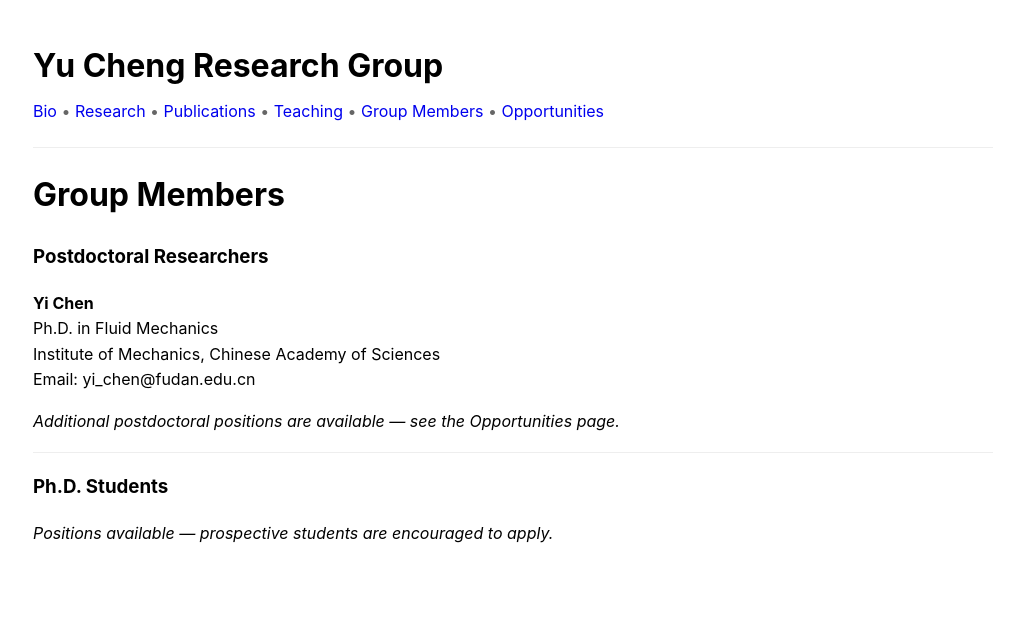
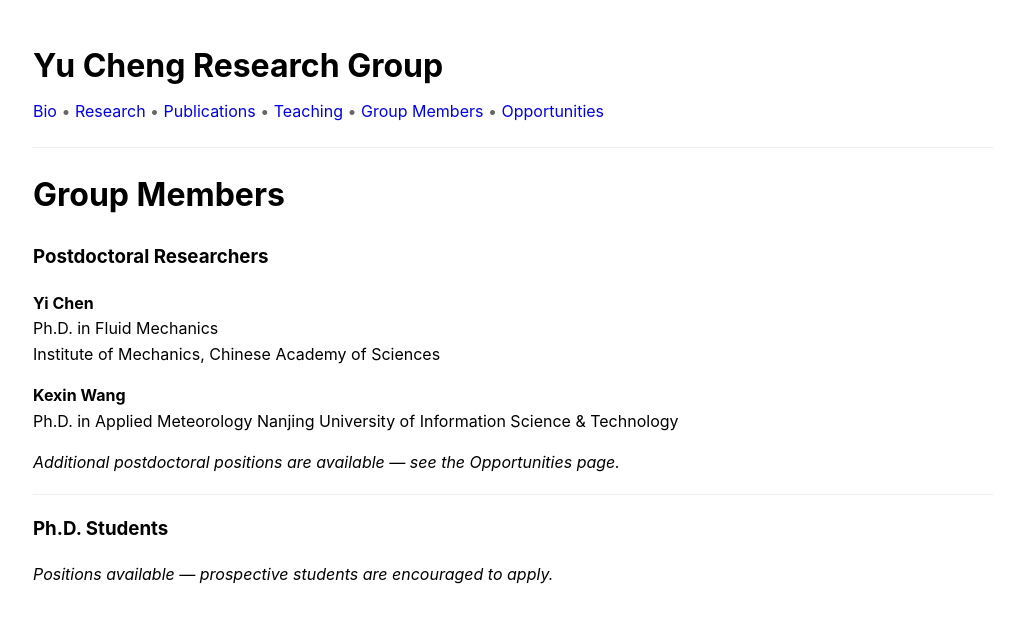
Before and after one commit to yc2965/yc2965.github.io, a Jekyll site: the page built from group.md, in a window 1280 px wide. Shown: the top 623 px of the page, without its empty margins (127-1151 px from the left). Built offline with Jekyll 4.4.1, drawn with Linux system fonts in a browser that asks for light colours.

Commit message:
Update group.md

```diff
--- a/group.md
+++ b/group.md
@@ -11,7 +11,10 @@ title: Group Members
 **Yi Chen**
 Ph.D. in Fluid Mechanics
 Institute of Mechanics, Chinese Academy of Sciences
-Email: yi_chen@fudan.edu.cn
+
+**Kexin Wang**
+Ph.D. in Applied Meteorology
+Nanjing University of Information Science & Technology
 
 *Additional postdoctoral positions are available — see the Opportunities page.*
 
```
